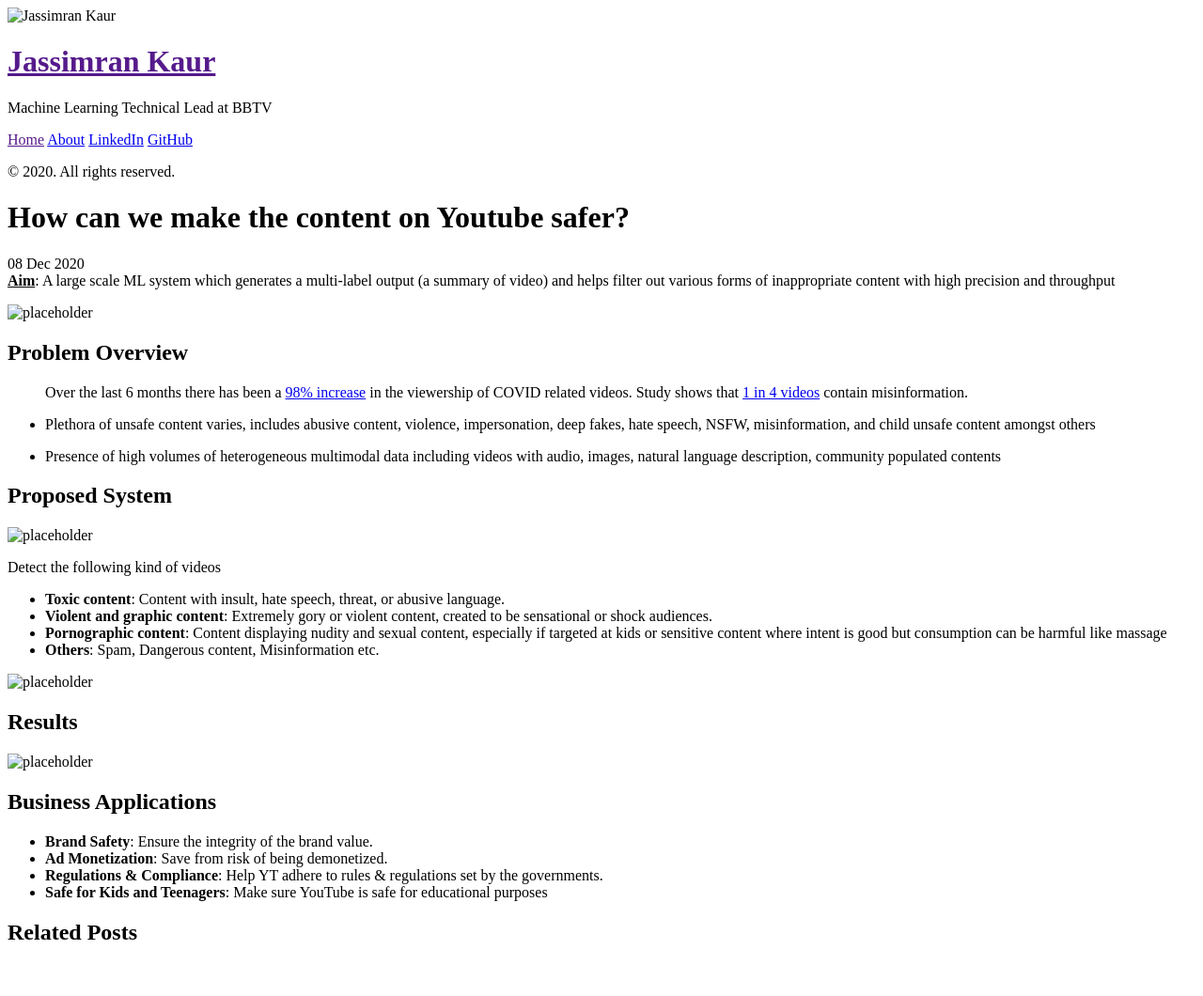
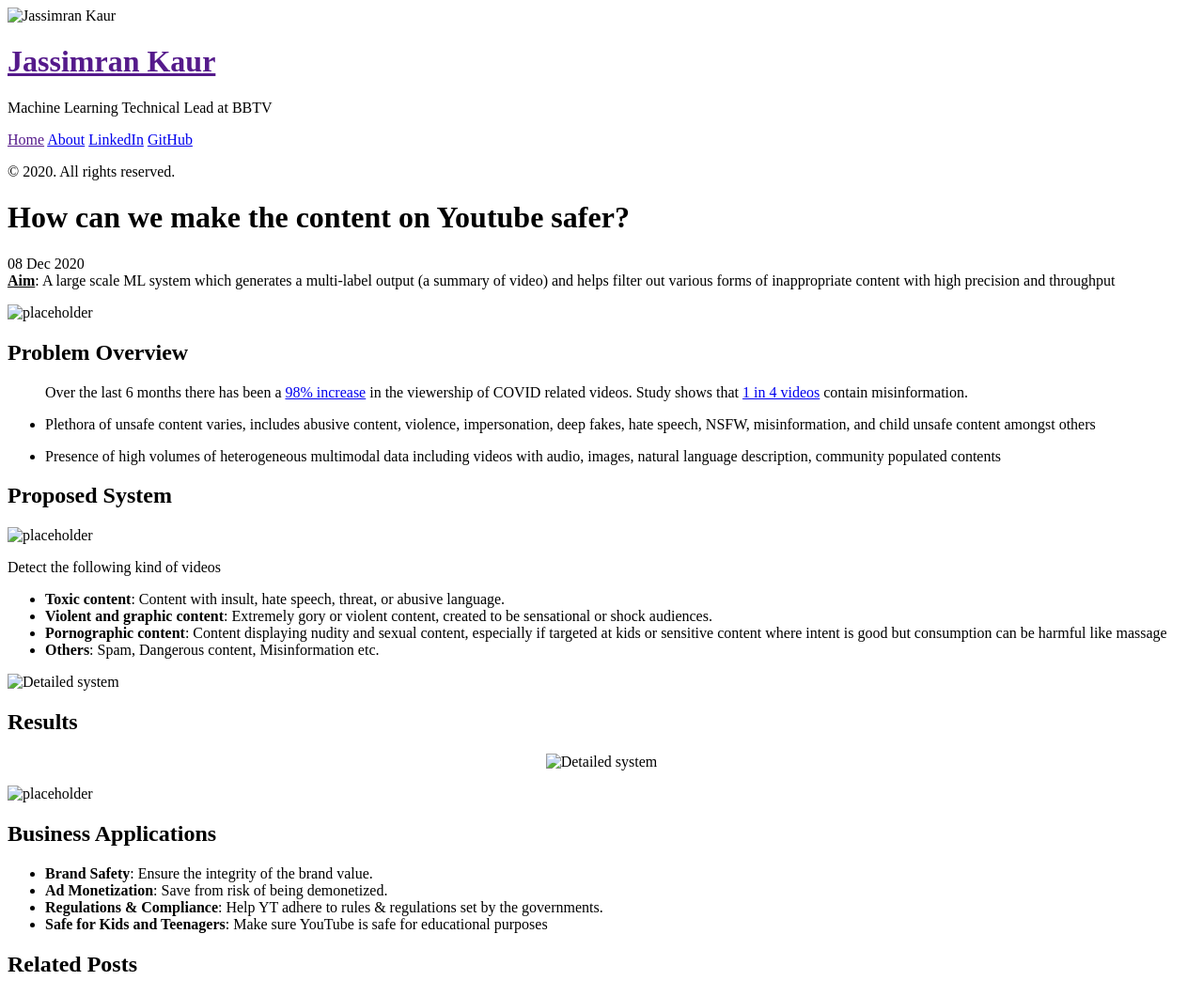
Before and after one commit to jassimran/jassimran.github.io, a Jekyll site: the page built from _posts/2020-12-8-how-can-we-make-the-content-on-Youtube-safer.md.md, in a window 1280 px wide. Shown: the whole page at 94% size. Built offline with Jekyll 4.4.1, drawn with Linux system fonts in a browser that asks for light colours; Markdown is read by kramdown in place of the engine named in the settings; before the commit the page ends 1026 px from its top, so only the background shows below that.

Commit message:
make sophistications

```diff
--- a/_posts/2020-12-8-how-can-we-make-the-content-on-Youtube-safer.md.md
+++ b/_posts/2020-12-8-how-can-we-make-the-content-on-Youtube-safer.md.md
@@ -31,9 +31,13 @@ Detect the following kind of videos
 - **Pornographic content**: Content displaying nudity and sexual content, especially if targeted at kids or sensitive content where intent is good but consumption can be harmful like massage
 - **Others**: Spam, Dangerous content, Misinformation etc.
 
-![placeholder](../images/detailed_system.png "Detailed System")
+<img src="../images/detailed_system.png" alt="Detailed system" width="1200"/>
 
 ## Results
+
+<center>
+<img src="../images/results.png" alt="Detailed system" width="500"/>
+</center>
 
 ![placeholder](../images/results.png "Detailed System")
 
```
Also changed, not shown: images/results.png.
